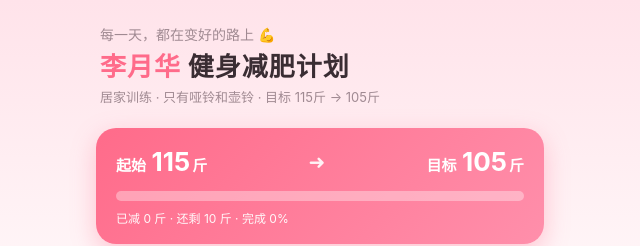
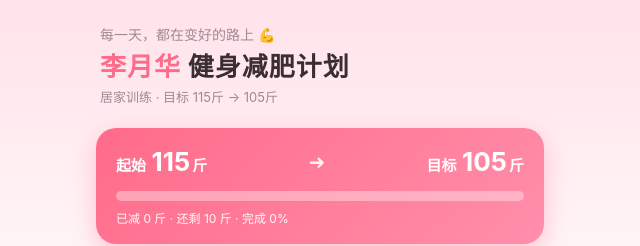
Before and after one commit to zhouchunyong123/fitness, a plain HTML site: page index.html in a window 1280 px wide. Shown: the top 246 px of the page, 320-960 px from the left. Drawn offline with Linux system fonts and the light colour scheme.

Commit message:
去掉只有哑铃和壶铃字样

```diff
--- a/index.html
+++ b/index.html
@@ -182,7 +182,7 @@
   <header>
     <div class="greet">每一天，都在变好的路上 💪</div>
     <h1><span class="heart">李月华</span> 健身减肥计划</h1>
-    <div class="subtitle">居家训练 · 只有哑铃和壶铃 · 目标 115斤 → 105斤</div>
+    <div class="subtitle">居家训练 · 目标 115斤 → 105斤</div>
   </header>
 
   <!-- 目标进度 -->
```
